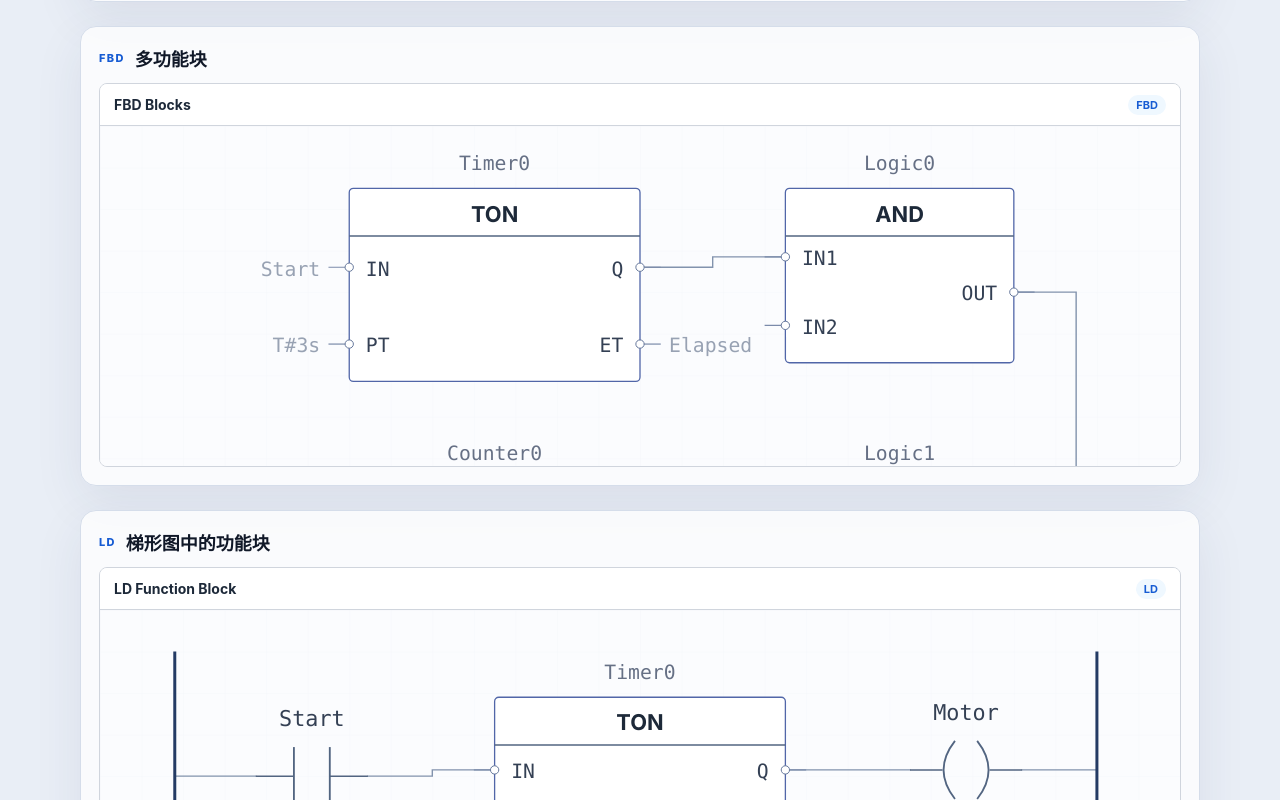
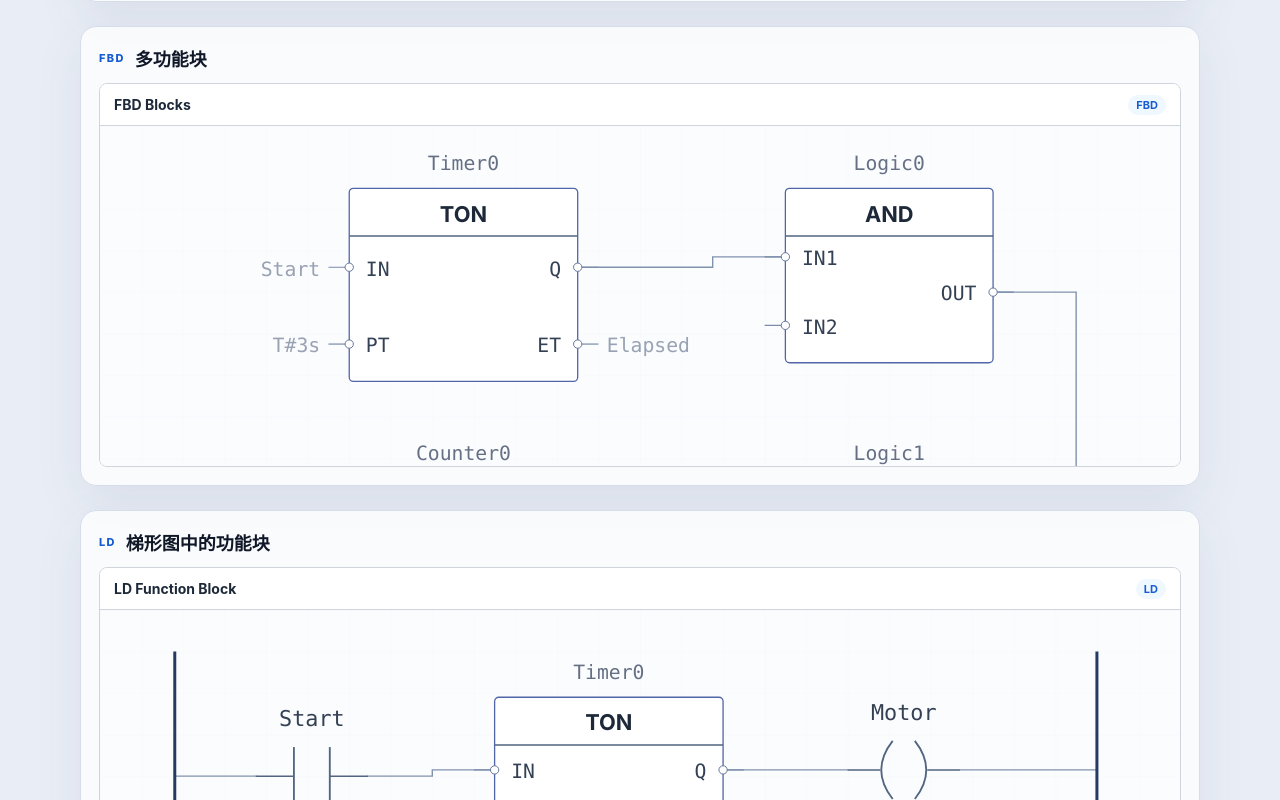
Before and after one commit to angleyanalbedo/react-plc-diagram, a React (Vite) app in the folder apps/playground/: page / in a window 1280 px wide. Shown: the part 680-1480 px from the top of the page. Built offline with nearby package versions, Linux system fonts and the light colour scheme.

Commit message:
fix: tighten function block width and wiring

```diff
--- a/apps/playground/src/main.tsx
+++ b/apps/playground/src/main.tsx
@@ -35,33 +35,33 @@ const fbdProgram: OpenPlcProgram = {
     language: "fbd",
     bounds: { x: 0, y: 0, width: 520, height: 300 },
     nodes: [
-      { id: "ton", type: "block", typeName: "TON", instanceName: "Timer0", bounds: { x: 120, y: 30, width: 140, height: 100 }, pins: [
+      { id: "ton", type: "block", typeName: "TON", instanceName: "Timer0", bounds: { x: 120, y: 30, width: 110, height: 100 }, pins: [
         { id: "in", side: "input", name: "IN", variable: "Start", position: { x: 120, y: 68 } },
         { id: "pt", side: "input", name: "PT", variable: "T#3s", position: { x: 120, y: 105 } },
-        { id: "q", side: "output", name: "Q", variable: "Motor", position: { x: 260, y: 68 } },
-        { id: "et", side: "output", name: "ET", variable: "Elapsed", position: { x: 260, y: 105 } },
+        { id: "q", side: "output", name: "Q", variable: "Motor", position: { x: 230, y: 68 } },
+        { id: "et", side: "output", name: "ET", variable: "Elapsed", position: { x: 230, y: 105 } },
       ] },
-      { id: "and", type: "block", typeName: "AND", instanceName: "Logic0", bounds: { x: 330, y: 30, width: 110, height: 90 }, pins: [
+      { id: "and", type: "block", typeName: "AND", instanceName: "Logic0", bounds: { x: 330, y: 30, width: 100, height: 90 }, pins: [
         { id: "in1", side: "input", name: "IN1", variable: "A", position: { x: 330, y: 63 } },
         { id: "in2", side: "input", name: "IN2", variable: "B", position: { x: 330, y: 96 } },
-        { id: "out", side: "output", name: "OUT", variable: "Ready", position: { x: 440, y: 80 } },
+        { id: "out", side: "output", name: "OUT", variable: "Ready", position: { x: 430, y: 80 } },
       ] },
-      { id: "ctu", type: "block", typeName: "CTU", instanceName: "Counter0", bounds: { x: 120, y: 170, width: 140, height: 100 }, pins: [
+      { id: "ctu", type: "block", typeName: "CTU", instanceName: "Counter0", bounds: { x: 120, y: 170, width: 110, height: 100 }, pins: [
         { id: "cu", side: "input", name: "CU", variable: "Pulse", position: { x: 120, y: 205 } },
         { id: "pv", side: "input", name: "PV", variable: "10", position: { x: 120, y: 242 } },
-        { id: "q", side: "output", name: "Q", variable: "Done", position: { x: 260, y: 205 } },
-        { id: "cv", side: "output", name: "CV", variable: "Count", position: { x: 260, y: 242 } },
+        { id: "q", side: "output", name: "Q", variable: "Done", position: { x: 230, y: 205 } },
+        { id: "cv", side: "output", name: "CV", variable: "Count", position: { x: 230, y: 242 } },
       ] },
-      { id: "or", type: "block", typeName: "OR", instanceName: "Logic1", bounds: { x: 330, y: 170, width: 110, height: 90 }, pins: [
+      { id: "or", type: "block", typeName: "OR", instanceName: "Logic1", bounds: { x: 330, y: 170, width: 100, height: 90 }, pins: [
         { id: "in1", side: "input", name: "IN1", variable: "Ready", position: { x: 330, y: 203 } },
         { id: "in2", side: "input", name: "IN2", variable: "Done", position: { x: 330, y: 236 } },
-        { id: "out", side: "output", name: "OUT", variable: "Run", position: { x: 440, y: 220 } },
+        { id: "out", side: "output", name: "OUT", variable: "Run", position: { x: 430, y: 220 } },
       ] },
     ],
     edges: [
-      { id: "ton-and", source: { nodeId: "ton", pinId: "q" }, target: { nodeId: "and", pinId: "in1" }, points: [{ x: 260, y: 68 }, { x: 295, y: 68 }, { x: 295, y: 63 }, { x: 330, y: 63 }] },
-      { id: "ctu-or", source: { nodeId: "ctu", pinId: "q" }, target: { nodeId: "or", pinId: "in2" }, points: [{ x: 260, y: 205 }, { x: 295, y: 205 }, { x: 295, y: 236 }, { x: 330, y: 236 }] },
-      { id: "and-or", source: { nodeId: "and", pinId: "out" }, target: { nodeId: "or", pinId: "in1" }, points: [{ x: 440, y: 80 }, { x: 470, y: 80 }, { x: 470, y: 203 }, { x: 330, y: 203 }] },
+      { id: "ton-and", source: { nodeId: "ton", pinId: "q" }, target: { nodeId: "and", pinId: "in1" }, points: [{ x: 230, y: 68 }, { x: 295, y: 68 }, { x: 295, y: 63 }, { x: 330, y: 63 }] },
+      { id: "ctu-or", source: { nodeId: "ctu", pinId: "q" }, target: { nodeId: "or", pinId: "in2" }, points: [{ x: 230, y: 205 }, { x: 295, y: 205 }, { x: 295, y: 236 }, { x: 330, y: 236 }] },
+      { id: "and-or", source: { nodeId: "and", pinId: "out" }, target: { nodeId: "or", pinId: "in1" }, points: [{ x: 430, y: 80 }, { x: 470, y: 80 }, { x: 470, y: 203 }, { x: 330, y: 203 }] },
     ],
   },
 };
@@ -74,19 +74,19 @@ const ldFunctionBlockProgram: OpenPlcProgram = {
     nodes: [
       { id: "left-rail", type: "powerRail", variant: "left", bounds: { x: 28, y: 20, width: 8, height: 150 } },
       { id: "start", type: "contact", variant: "normal", label: "Start", bounds: { x: 75, y: 64, width: 54, height: 32 } },
-      { id: "ton", type: "block", typeName: "TON", instanceName: "Timer0", bounds: { x: 190, y: 42, width: 140, height: 90 }, pins: [
+      { id: "ton", type: "block", typeName: "TON", instanceName: "Timer0", bounds: { x: 190, y: 42, width: 110, height: 90 }, pins: [
         { id: "in", side: "input", name: "IN", variable: "Start", position: { x: 190, y: 77 } },
         { id: "pt", side: "input", name: "PT", variable: "T#3s", position: { x: 190, y: 112 } },
-        { id: "q", side: "output", name: "Q", variable: "Motor", position: { x: 330, y: 77 } },
+        { id: "q", side: "output", name: "Q", variable: "Motor", position: { x: 300, y: 77 } },
       ] },
-      { id: "motor", type: "coil", variant: "normal", label: "Motor", bounds: { x: 390, y: 61, width: 54, height: 32 } },
+      { id: "motor", type: "coil", variant: "normal", label: "Motor", bounds: { x: 360, y: 61, width: 54, height: 32 } },
       { id: "right-rail", type: "powerRail", variant: "right", bounds: { x: 480, y: 20, width: 8, height: 150 } },
     ],
     edges: [
       { id: "rail-start", source: { nodeId: "left-rail" }, target: { nodeId: "start" }, points: [{ x: 36, y: 80 }, { x: 75, y: 80 }] },
       { id: "start-ton", source: { nodeId: "start" }, target: { nodeId: "ton", pinId: "in" }, points: [{ x: 129, y: 80 }, { x: 160, y: 80 }, { x: 160, y: 77 }, { x: 190, y: 77 }] },
-      { id: "ton-motor", source: { nodeId: "ton", pinId: "q" }, target: { nodeId: "motor" }, points: [{ x: 330, y: 77 }, { x: 390, y: 77 }] },
-      { id: "motor-rail", source: { nodeId: "motor" }, target: { nodeId: "right-rail" }, points: [{ x: 444, y: 77 }, { x: 480, y: 77 }] },
+      { id: "ton-motor", source: { nodeId: "ton", pinId: "q" }, target: { nodeId: "motor" }, points: [{ x: 300, y: 77 }, { x: 360, y: 77 }] },
+      { id: "motor-rail", source: { nodeId: "motor" }, target: { nodeId: "right-rail" }, points: [{ x: 414, y: 77 }, { x: 480, y: 77 }] },
     ],
   },
 };
```
